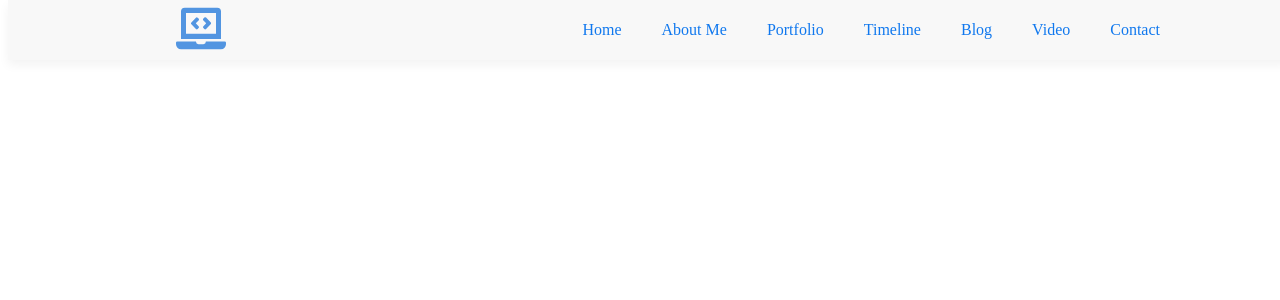
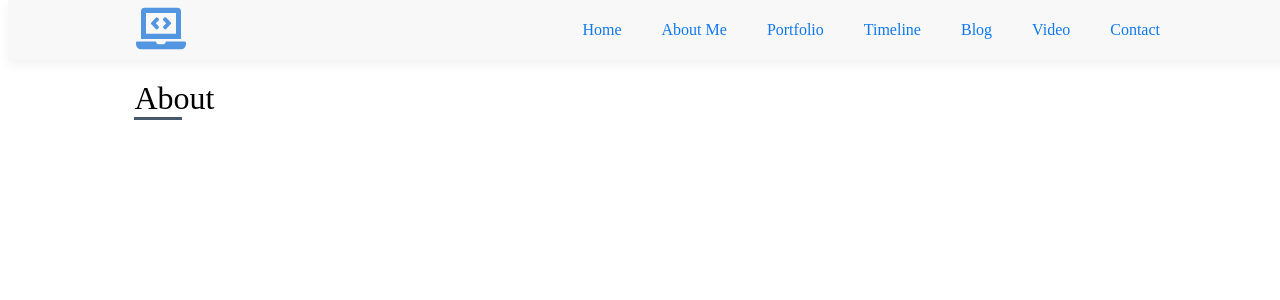
Before and after one commit to robin3317/devrobin, a Next.js app: page /about in a window 1280 px wide. Shown: the top 300 px of the page. Built offline with nearby package versions, Linux system fonts and the light colour scheme.

Commit message:
section title added to every section

```diff
--- a/components/Header/Header.styles.js
+++ b/components/Header/Header.styles.js
@@ -26,8 +26,10 @@ export const HeaderLeft = styled.div``
 export const HeaderRight = styled.div``
 
 export const NavItem = styled.a`
+  &:not(:first-child) {
+    margin-left: 40px;
+  }
   text-decoration: none;
-  margin-left: 40px;
   color: #1078EE;
   font-weight: 500;
   &:visited, &:focus {
--- /dev/null
+++ b/components/SectionTitle/SectionTitle.styles.js
@@ -0,0 +1,15 @@
+import styled from 'styled-components'
+
+export const SectionTitleContainer = styled.div``
+
+export const BorderBottom = styled.div`
+  width: 60%;
+  background-color: #48586B;
+  height: 3px;
+`
+
+export const Title = styled.div`
+  display: inline-block;
+  font-size: 32px;
+  font-weight: 500;
+`
--- /dev/null
+++ b/components/SectionTitle/index.js
@@ -0,0 +1,12 @@
+import { SectionTitleContainer, Title, BorderBottom } from './SectionTitle.styles'
+
+const SectionTitle = ({ title }) => (
+  <SectionTitleContainer>
+    <Title>
+      {title}
+      <BorderBottom />
+    </Title>
+  </SectionTitleContainer>
+)
+
+export default SectionTitle
--- a/pages/about.js
+++ b/pages/about.js
@@ -1,7 +1,18 @@
+import styled from 'styled-components'
 import BaseLayout from '../components/BaseLayout'
+import SectionTitle from '../components/SectionTitle'
 
 const About = () => (
-  <BaseLayout></BaseLayout>
+  <BaseLayout>
+    <AboutContainer>
+      <SectionTitle title="About" />
+    </AboutContainer>
+  </BaseLayout>
 )
 
+const AboutContainer = styled.div`
+  width: 80%;
+  margin: 80px auto 0;
+`
+
 export default About
```
Also changed, not shown: pages/blog.js (+12 -1 lines), pages/contact.js (+12 -1 lines), pages/portfolio.js (+12 -1 lines), pages/timeline.js (+12 -1 lines), pages/video.js (+12 -1 lines).
